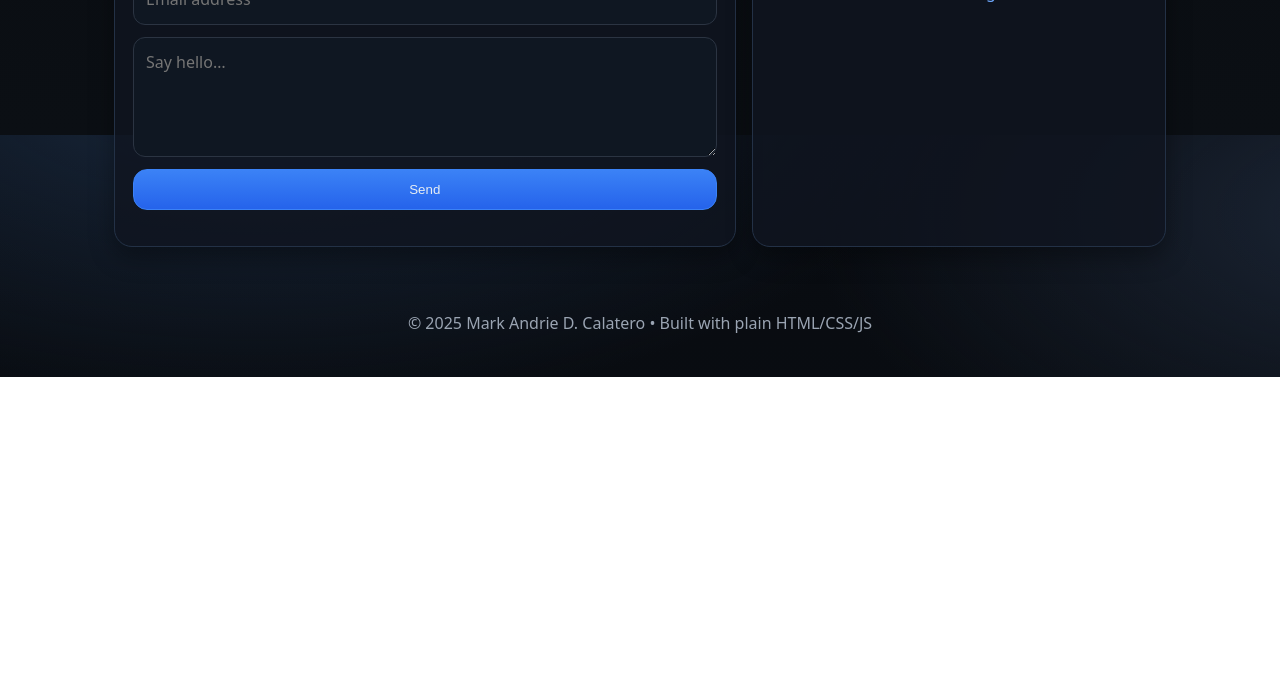
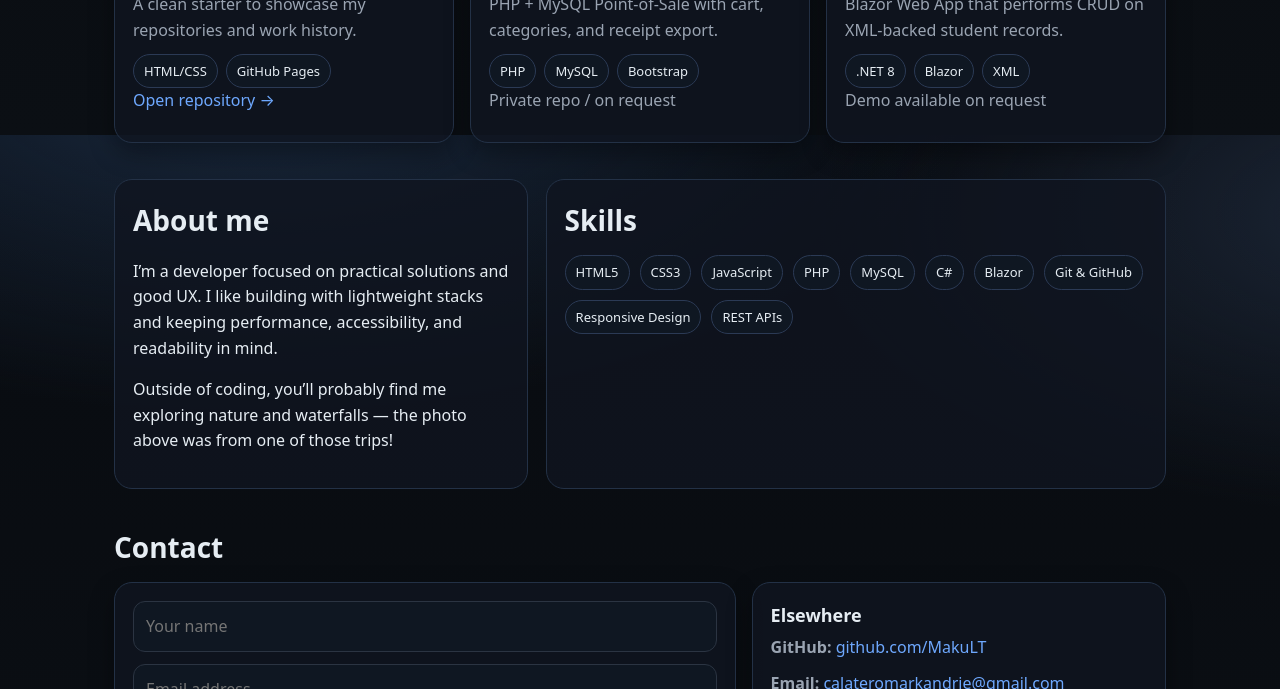
Before and after one commit to MakuLT/github-portfolio, a plain HTML site: page index.html in a window 1280 px wide. Shown: the part 665-1354 px from the top of the page. Before the commit the page ends 1042 px from the top, so only its background shows below. Drawn offline with Linux system fonts and the light colour scheme.

Commit message:
Initial portfolio

```diff
--- a/index.html
+++ b/index.html
@@ -137,6 +137,19 @@
         <h1>Hi, I'm Mark Andrie — a builder of clean, responsive web apps.</h1> <!-- UPDATED -->
         <p>I enjoy turning ideas into fast, user-friendly experiences. Below are a few things I’ve worked on and the tools I like using.</p>
         <!-- (rest unchanged) -->
+           <div class="chips">
+    <span class="chip">HTML</span>
+    <span class="chip">CSS</span>
+    <span class="chip">JavaScript</span>
+    <span class="chip">PHP</span>
+    <span class="chip">MySQL</span>
+    <span class="chip">Blazor / C#</span>
+  </div>
+  <div class="cta">
+    <a class="btn primary" href="#projects">See my work</a>
+    <a class="btn" href="https://github.com/MakuLT" target="_blank" rel="noopener">Visit GitHub</a>
+  </div>
+</div>
       </div>
       <div class="avatar" aria-hidden="true">
         <img src="assets/profile.png" alt="">
@@ -144,6 +157,71 @@
     </section>
 
     <!-- ... other sections ... -->
+
+    <section id="projects">
+      <h2>Projects</h2>
+      <div class="grid projects">
+        <article class="card">
+          <h3>GitHub Portfolio</h3>
+          <p>A clean starter to showcase my repositories and work history.</p>
+          <div class="meta">
+            <span class="tag">HTML/CSS</span>
+            <span class="tag">GitHub Pages</span>
+          </div>
+          <p><a href="https://github.com/MakuLT/github-portfolio" target="_blank" rel="noopener">Open repository →</a></p>
+        </article>
+
+        <article class="card">
+          <h3>Sari‑Sari Store POS</h3>
+          <p>PHP + MySQL Point-of-Sale with cart, categories, and receipt export.</p>
+          <div class="meta">
+            <span class="tag">PHP</span>
+            <span class="tag">MySQL</span>
+            <span class="tag">Bootstrap</span>
+          </div>
+          <p><span class="muted">Private repo / on request</span></p>
+        </article>
+
+        <article class="card">
+          <h3>Student Records CRUD</h3>
+          <p>Blazor Web App that performs CRUD on XML-backed student records.</p>
+          <div class="meta">
+            <span class="tag">.NET 8</span>
+            <span class="tag">Blazor</span>
+            <span class="tag">XML</span>
+          </div>
+          <p><span class="muted">Demo available on request</span></p>
+        </article>
+      </div>
+    </section>
+
+    <section id="about" class="about">
+      <div class="blurb">
+        <h2>About me</h2>
+        <p>
+          I’m a developer focused on practical solutions and good UX.
+          I like building with lightweight stacks and keeping performance, accessibility, and readability in mind.
+        </p>
+        <p>
+          Outside of coding, you’ll probably find me exploring nature and waterfalls — the photo above was from one of those trips!
+        </p>
+      </div>
+      <div class="blurb">
+        <h2>Skills</h2>
+        <div class="skills">
+          <span class="tag">HTML5</span>
+          <span class="tag">CSS3</span>
+          <span class="tag">JavaScript</span>
+          <span class="tag">PHP</span>
+          <span class="tag">MySQL</span>
+          <span class="tag">C#</span>
+          <span class="tag">Blazor</span>
+          <span class="tag">Git & GitHub</span>
+          <span class="tag">Responsive Design</span>
+          <span class="tag">REST APIs</span>
+        </div>
+      </div>
+    </section>
 
     <section id="contact" class="contact">
       <h2>Contact</h2>
```
